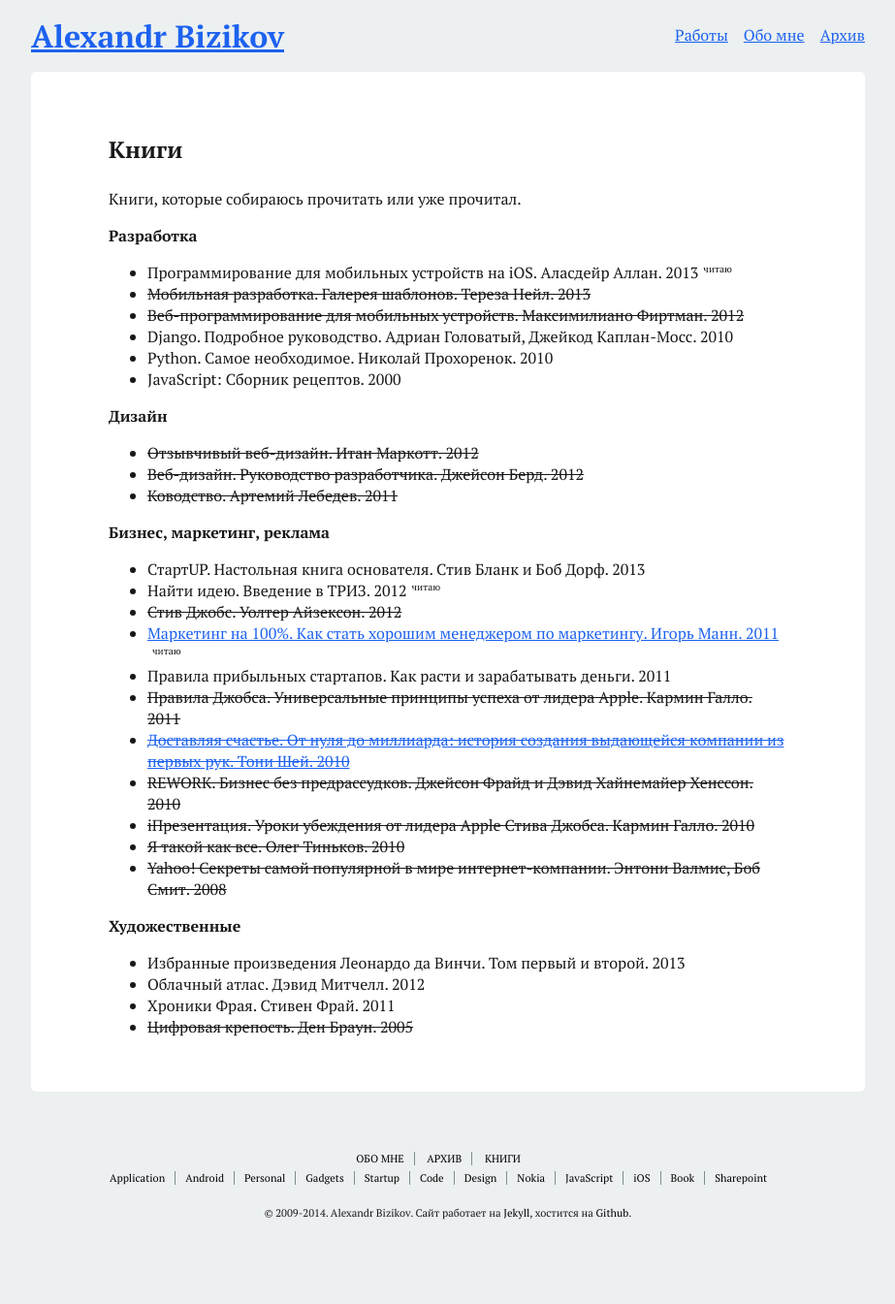
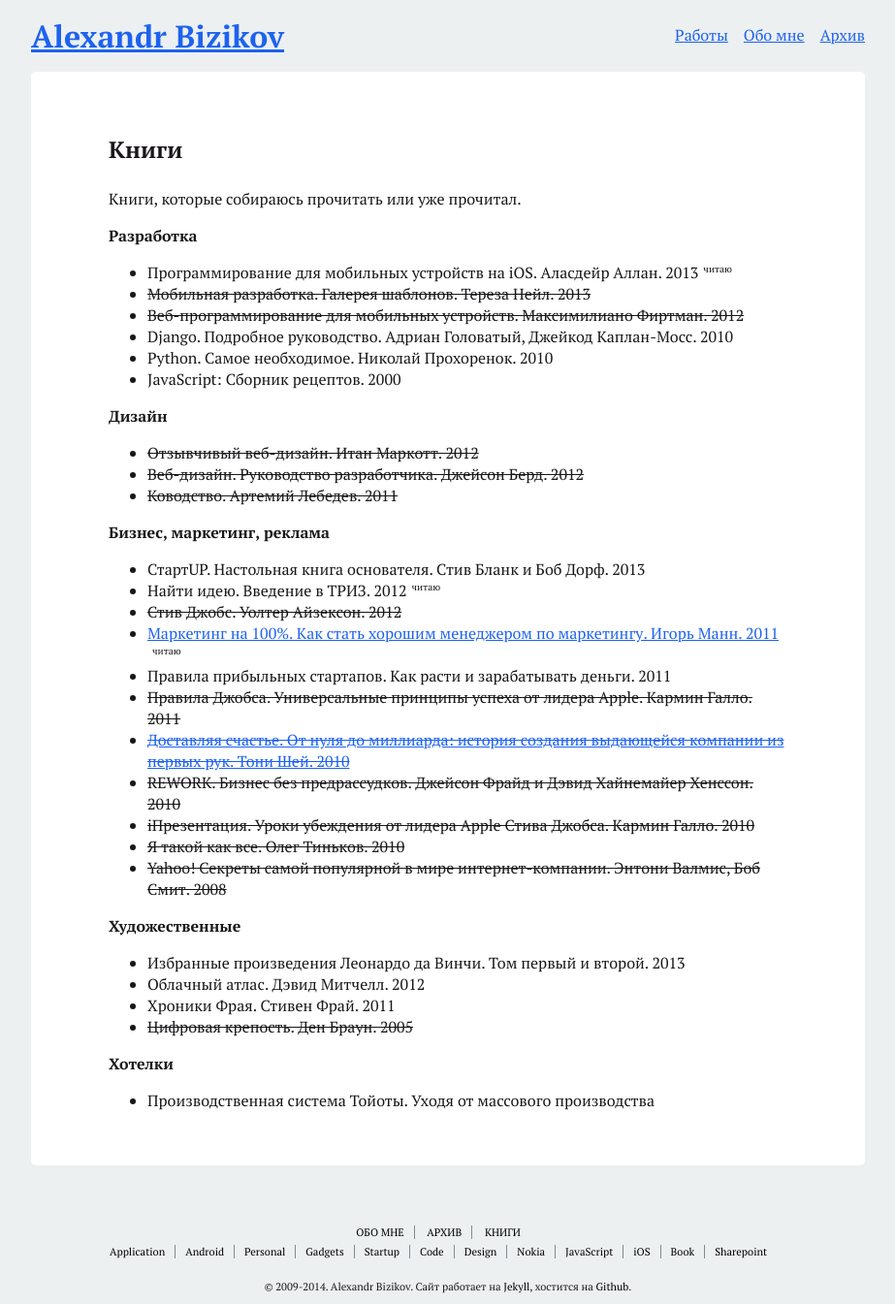
Before and after one commit to anna-vanlee/bizikov.ru, a Jekyll site: the page built from book/index.md, in a window 1280 px wide. Shown: the whole page at 97% size, without its empty margins (178-1101 px from the left). Built offline with Jekyll 4.4.1, drawn with Linux system fonts in a browser that asks for light colours; before the commit the page ends 1269 px from its top, so only the background shows below that.

Commit message:
добавлена хотелка

```diff
--- a/book/index.md
+++ b/book/index.md
@@ -36,3 +36,6 @@
 - Облачный атлас. Дэвид Митчелл. 2012
 - Хроники Фрая. Стивен Фрай. 2011
 - <s>Цифровая крепость. Ден Браун. 2005</s>
+
+#### Хотелки
+- Производственная система Тойоты. Уходя от массового производства
```
